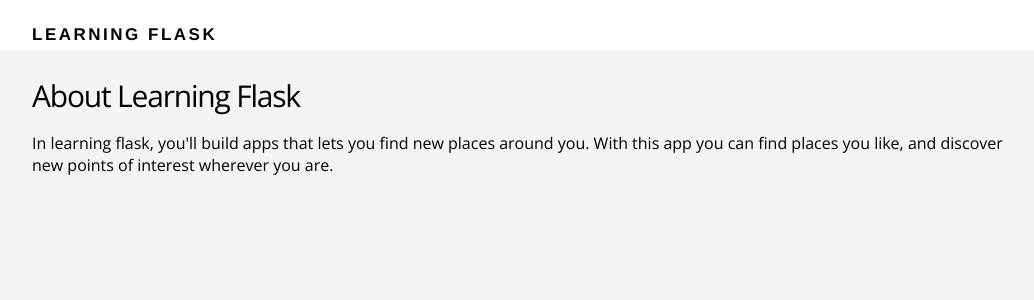
After one commit to MBAdamu/learning-flask, a Flask app: page /about in a window 1280 px wide. The commit adds this page. Shown: the top 300 px of the page, without its empty margins (108-1142 px from the left). Run offline with Flask 2, Linux system fonts and the light colour scheme.

Commit message:
About page

```diff
--- a/routes.py
+++ b/routes.py
@@ -6,5 +6,9 @@ app  = Flask(__name__)
 def index():
     return render_template("index.html")
 
+@app.route("/about")
+def about():
+    return render_template("about.html")
+
 if __name__ == "__main__":
     app.run(debug = True)
--- /dev/null
+++ b/templates/about.html
@@ -0,0 +1,12 @@
+{% extends "layout.html"%}
+
+{% block content %}
+<main class = "about-section">
+<div class = "container">
+<h2> About Learning Flask</h2>
+<p>In learning flask, you'll build apps that lets you find new places around you. With this app you
+    can find places you like, and discover new points of interest wherever you are.</p>
+
+</div>
+</main>
+{% endblock %}
--- a/templates/index.html
+++ b/templates/index.html
@@ -7,7 +7,7 @@
       <div class="section-content">
         <h2>Discover places near you.</h2>
         <a href="#" class="btn-primary">Sign up</a>
-        <a href="#" class="btn-secondary">Learn more</a>
+        <a href="{{url_for("about") }}" class="btn-secondary">Learn more</a>
 
       </div>
 
```
